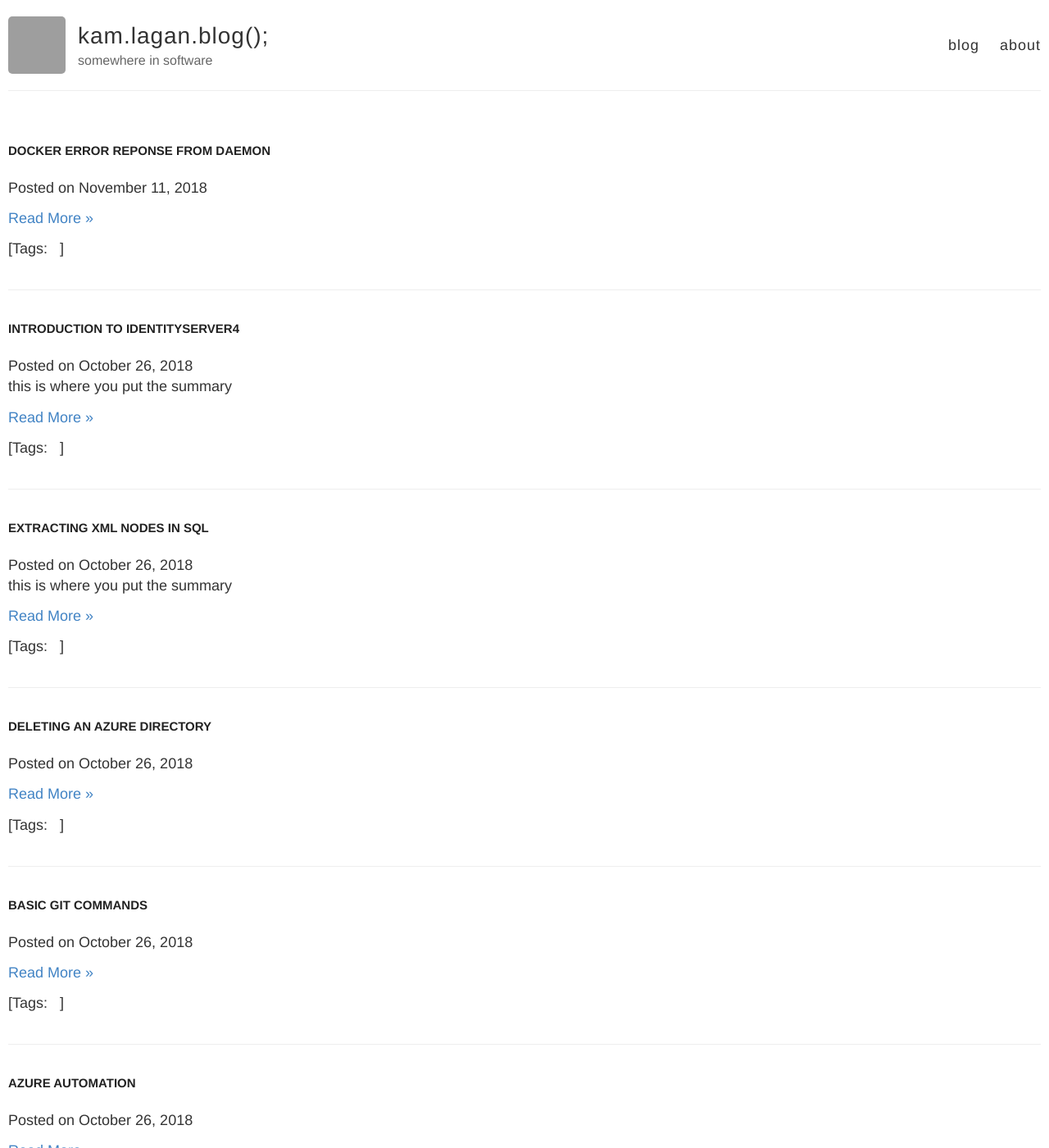
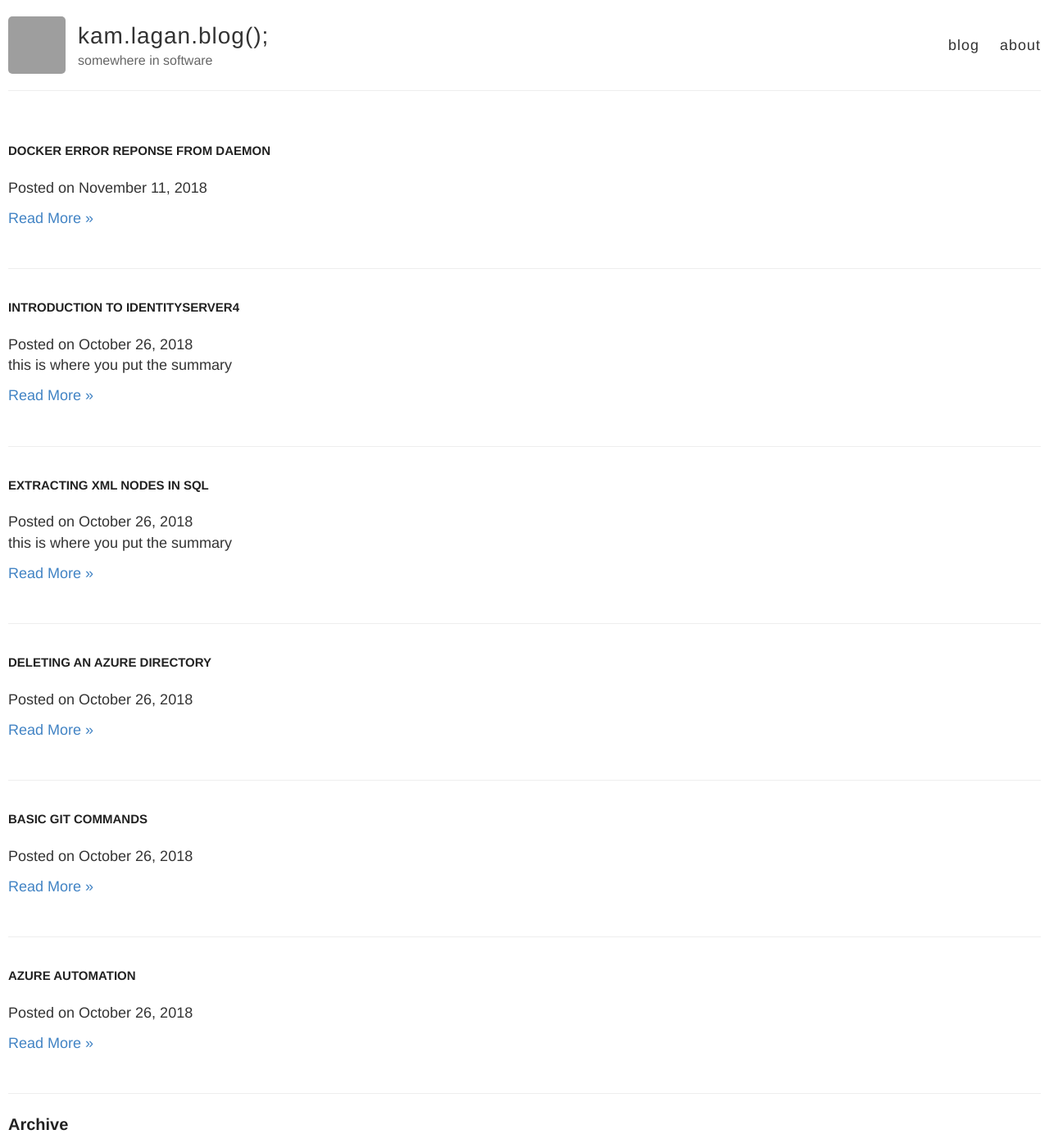
Before and after one commit to klagan/klagan.github.io, a Jekyll site: the page built from index.html, in a window 1280 px wide and 1400 px high. Shown: the whole window at 82% size. Built offline with Jekyll 4.4.1, drawn with Linux system fonts in a browser that asks for light colours; grey boxes are pictures that could not be loaded.

Commit message:
Update index.html

```diff
--- a/index.html
+++ b/index.html
@@ -16,11 +16,7 @@ layout: default
        <p>
 	            <a class="post-link" href="{{ post.url | prepend: site.baseurl }}">Read More &raquo;</a>
 	          </p>
-	    <span>[Tags:
 
-    <a href="/tag/{{ tag_name }}"><code class="highligher-rouge"><nobr>{{ post.tag }}</nobr></code>&nbsp;</a>
-
-]</span>
   </div><!-- /.entry-content -->
 
       <div class="entry">
```
